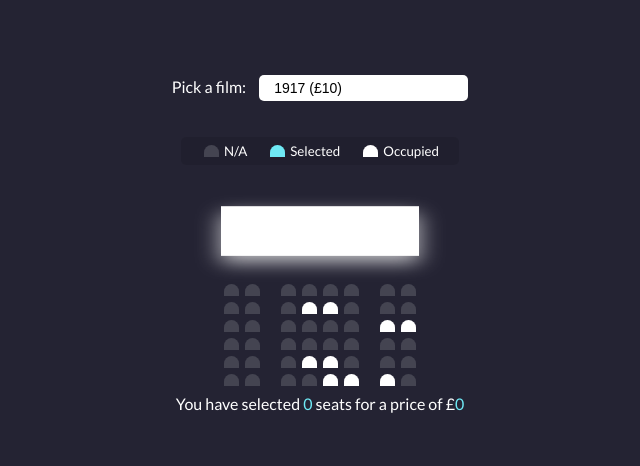
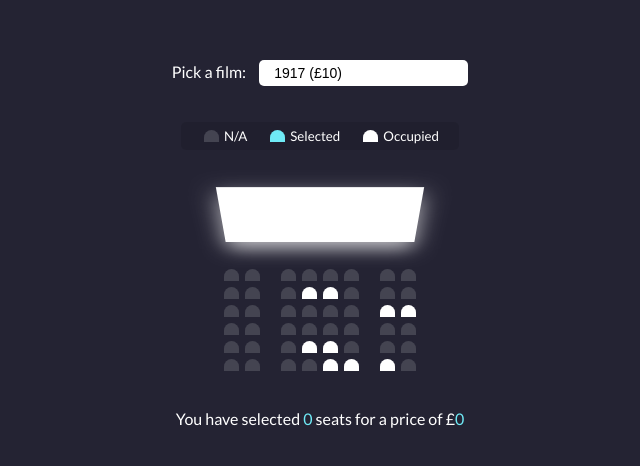
Before and after one commit to mwhittet/cinema-seat-booking, a plain HTML site: page index.html in a window 1280 px wide. Shown: the part 164-630 px from the top of the page, without its empty margins (320-960 px from the left). Drawn offline with Linux system fonts and the light colour scheme.

Commit message:
Update CSS slightly

```diff
--- a/style.css
+++ b/style.css
@@ -42,9 +42,9 @@ body {
   padding: 5px 15px;
 }
 
-.container {
+#seats {
   margin-bottom: 30px;
-  perspective: 1000px;
+  perspective: 500px;
 }
 
 .seat {
```
